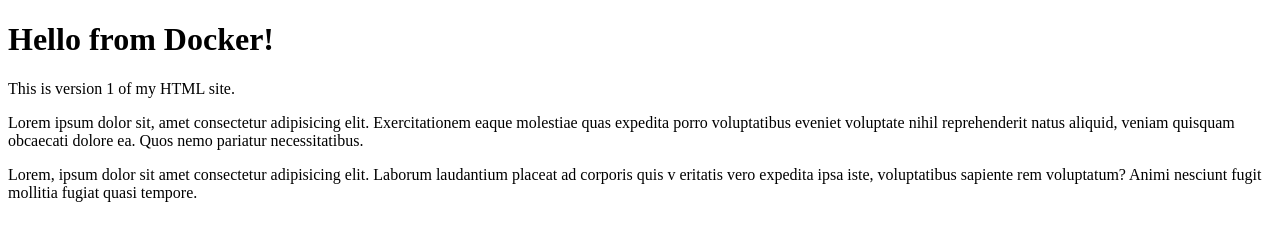
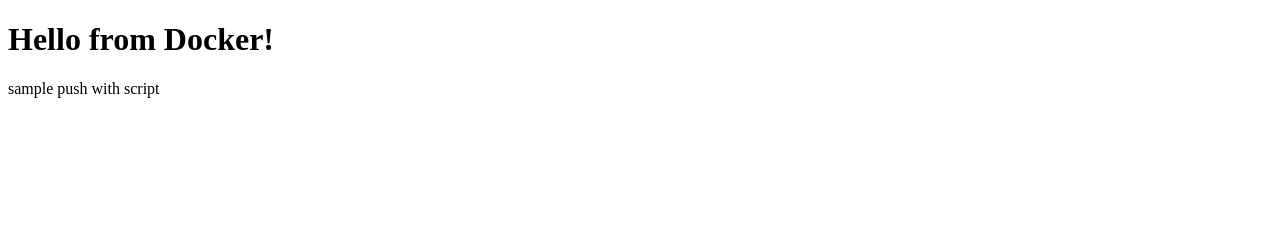
Before and after one commit to manuelosalumbidesii/docker_v1, a plain HTML site: page index.html in a window 1280 px wide. Drawn offline with Linux system fonts and the light colour scheme.

Commit message:
added files

```diff
--- a/index.html
+++ b/index.html
@@ -6,13 +6,6 @@
 </head>
 <body>
   <h1>Hello from Docker!</h1>
-  <p>This is version 1 of my HTML site.</p>
-  <p>Lorem ipsum dolor sit, amet consectetur adipisicing elit. Exercitationem eaque molestiae quas
-    expedita porro voluptatibus eveniet voluptate nihil reprehenderit
-     natus aliquid, veniam quisquam obcaecati dolore ea. Quos nemo pariatur necessitatibus.</p>
-
-     <p>Lorem, ipsum dolor sit amet consectetur adipisicing elit. Laborum laudantium placeat ad corporis quis v
-      eritatis vero expedita ipsa iste, voluptatibus sapiente rem voluptatum? Animi
-      nesciunt fugit mollitia fugiat quasi tempore.</p>
+  <p>sample push with script</p>
 </body>
 </html>
```
Also changed, not shown: 3 other files.
